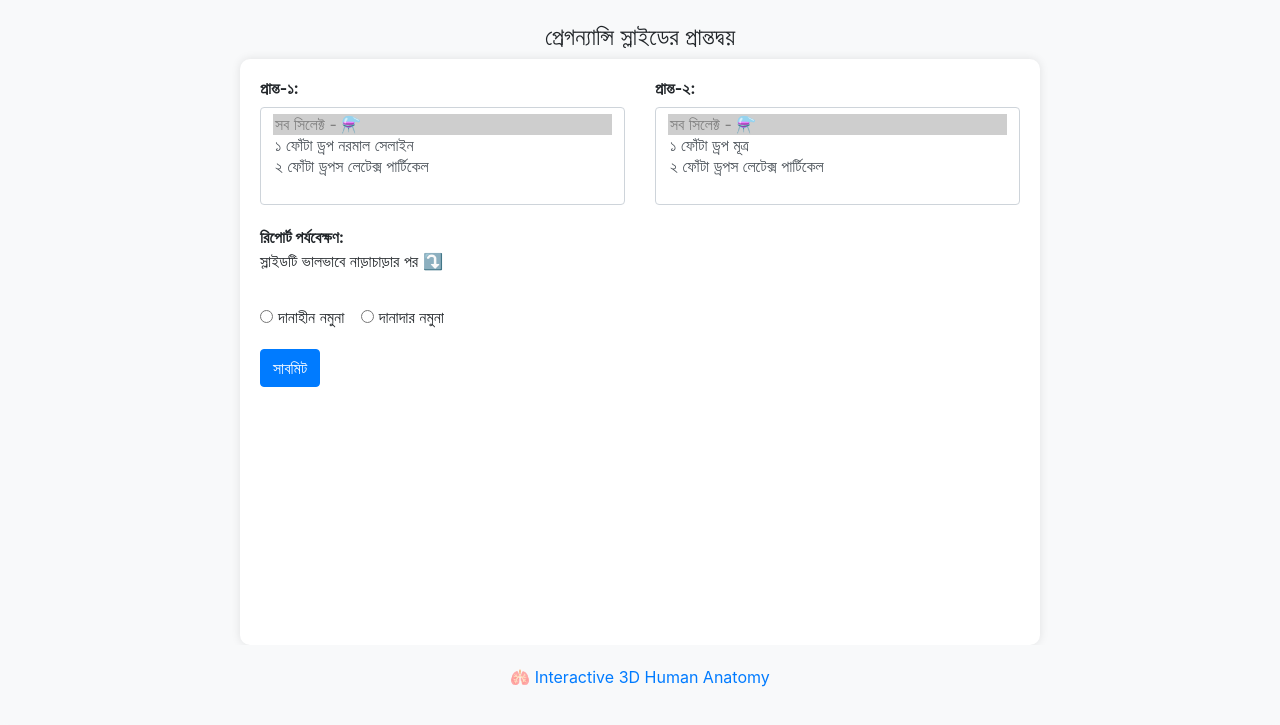
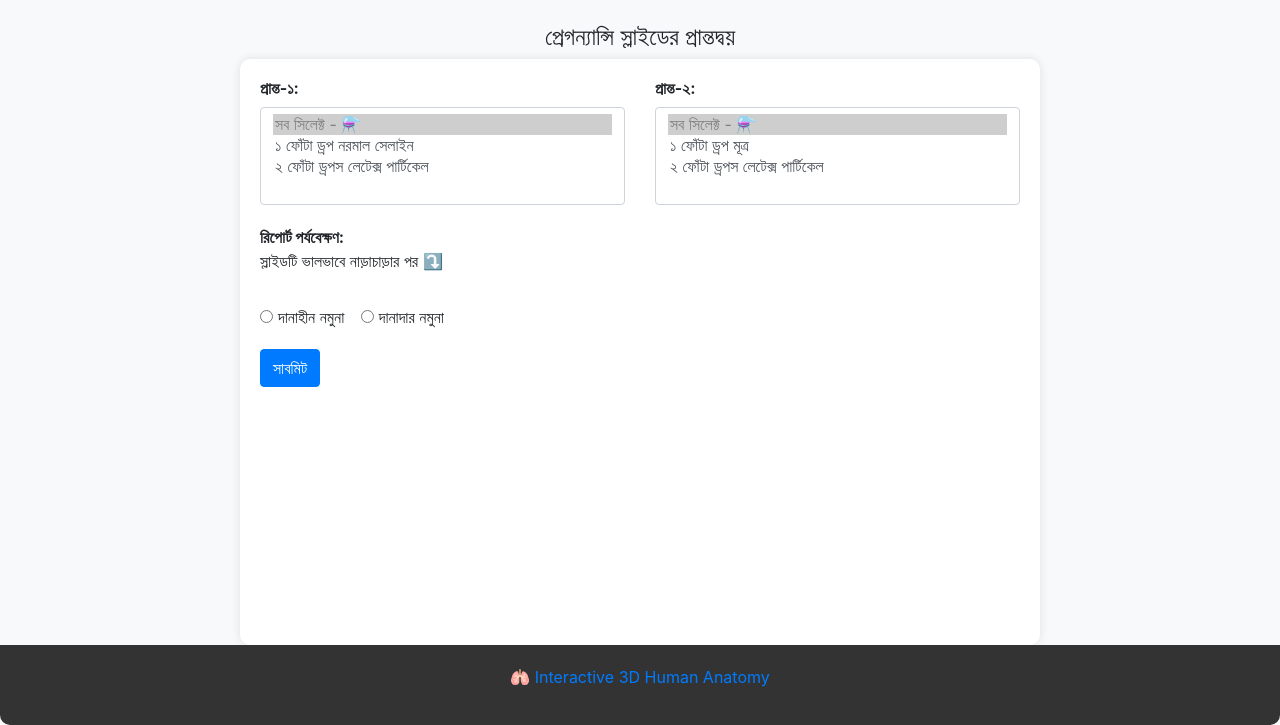
Before and after one commit to anisurrahmanlikhon/Urine-Pregnancy-Test, a plain HTML site: page index.html in a window 1280 px wide. Shown: the part 75-800 px from the top of the page. Drawn offline with nearby package versions, Linux system fonts and the light colour scheme.

Commit message:
Update style.css

```diff
--- a/style.css
+++ b/style.css
@@ -43,7 +43,7 @@
     .footer {
       text-align: center;
       padding: 20px;
-      background-color: #f8f9fa;
+      background-color: #333;
       color: black;
       border-bottom-left-radius: 10px;
       border-bottom-right-radius: 10px;
```
